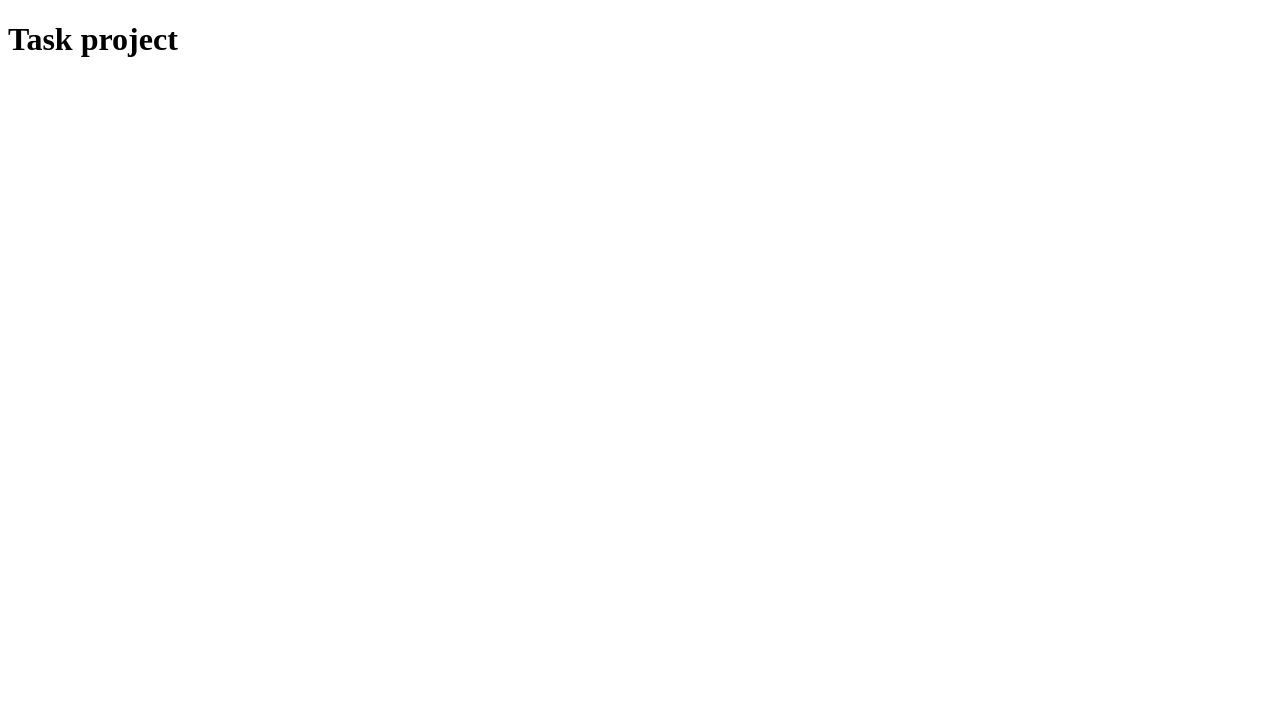
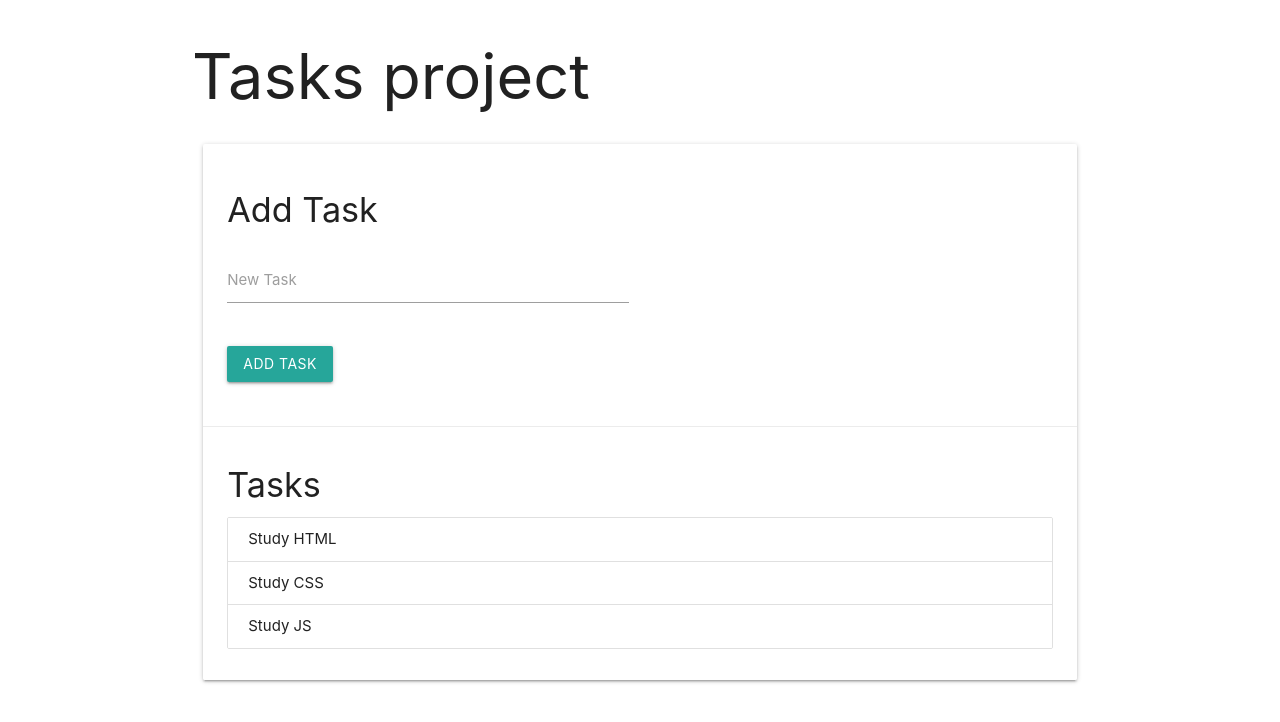
Before and after one commit to TanelMr/tasks, a plain HTML site: page index.html in a window 1280 px wide. Drawn offline with nearby package versions, Linux system fonts and the light colour scheme.

Commit message:
Added tasks project basic view

```diff
--- a/index.html
+++ b/index.html
@@ -5,12 +5,47 @@
     <meta name="viewport"
           content="width=device-width, user-scalable=no, initial-scale=1.0, maximum-scale=1.0, minimum-scale=1.0">
     <meta http-equiv="X-UA-Compatible" content="ie=edge">
+    <!-- Compiled and minified CSS -->
+    <link rel="stylesheet" href="https://cdnjs.cloudflare.com/ajax/libs/materialize/1.0.0/css/materialize.min.css">
     <title>Tasks</title>
 </head>
 <body>
-<h1>Task project</h1>
+<div class="container">
+    <!-- Page Content goes here -->
+    <h1>Tasks project</h1>
+    <div class="row">
+        <div class="col s12">
+            <div class="card">
+                <div class="card-content">
+                    <h4>Add Task</h4>
+                    <div class="row">
+                        <form class="col s12">
+                            <div class="row">
+                                <div class="input-field col s6">
+                                    <input id="task" type="text">
+                                    <label for="task">New Task</label>
+                                </div>
+                            </div>
+                            <input type="submit" value="Add Task" class="btn">
+                        </form>
+                    </div>
+                </div>
+                <div class="card-action">
+                    <h4>Tasks</h4>
+                    <ul class="collection">
+                        <li class="collection-item">Study HTML</li>
+                        <li class="collection-item">Study CSS</li>
+                        <li class="collection-item">Study JS</li>
+                    </ul>
+                </div>
+            </div>
+        </div>
+    </div>
+</div>
 
+
+<!-- Compiled and minified JavaScript -->
+<script src="https://cdnjs.cloudflare.com/ajax/libs/materialize/1.0.0/js/materialize.min.js"></script>
 <script src="app.js"></script>
-
 </body>
 </html>
```
